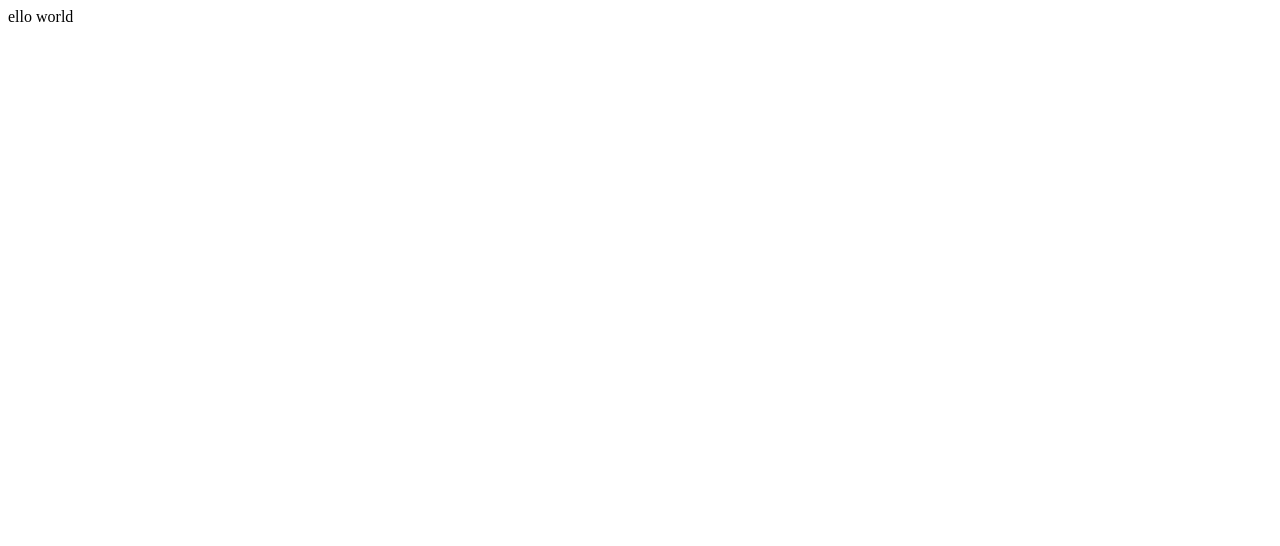
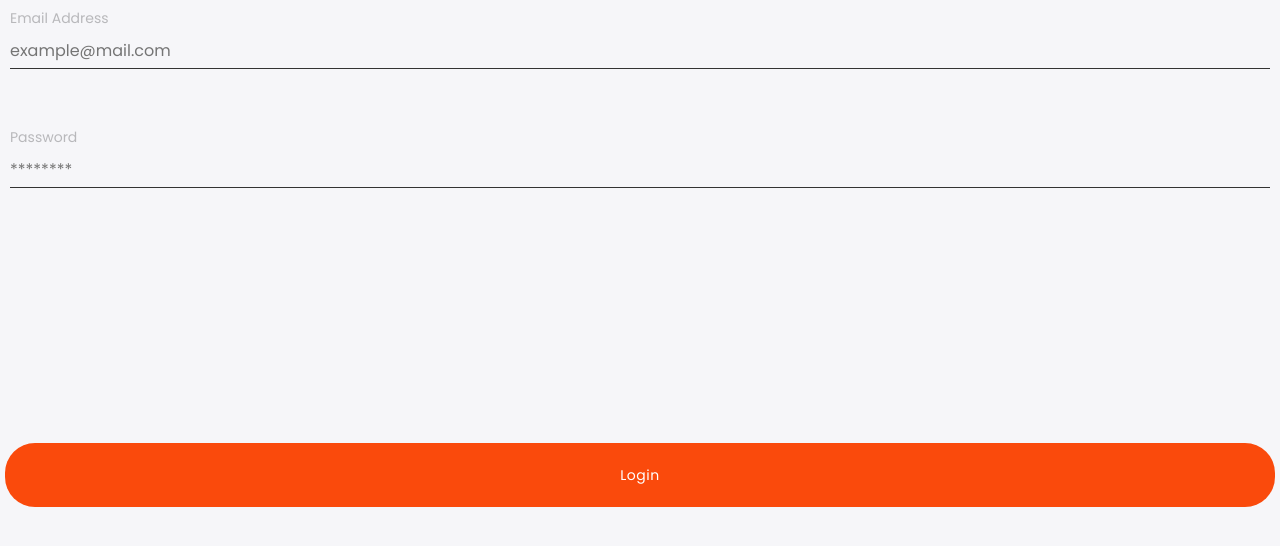
Before and after one commit to nestorlls/eatable, a React (Vite) app: page / in a window 1280 px wide. Shown: the top 546 px of the page. Built offline with nearby package versions, Linux system fonts and the light colour scheme.

Commit message:
login page

```diff
--- a/src/App.jsx
+++ b/src/App.jsx
@@ -1,9 +1,12 @@
-import { useState } from 'react';
+import Input from './components/Input/Input';
+import Login from './components/Login/Login';
 
 function App() {
-  const [count, setCount] = useState(0);
-
-  return <div>ello world</div>;
+  return (
+    <div>
+      <Login />
+    </div>
+  );
 }
 
 export default App;
--- /dev/null
+++ b/src/components/Input/Input.jsx
@@ -0,0 +1,28 @@
+import React from 'react';
+import { InputContainer, StyledInput, StyledLabel } from './InputUi';
+
+const Input = ({
+  label,
+  name,
+  id,
+  type = 'text',
+  value,
+  onChange,
+  placeholder,
+}) => {
+  return (
+    <InputContainer>
+      {label && <StyledLabel htmlFor={id || name}>{label}</StyledLabel>}
+      <StyledInput
+        type={type}
+        name={name}
+        id={id || name}
+        onChange={onChange}
+        value={value}
+        placeholder={placeholder}
+      />
+    </InputContainer>
+  );
+};
+
+export default Input;
--- /dev/null
+++ b/src/components/Input/InputUi.js
@@ -0,0 +1,29 @@
+import styled from '@emotion/styled';
+import { colors, typography } from '../../styles';
+
+const StyledInput = styled.input`
+  border: none;
+  border-bottom: 1px solid ${colors.black};
+  padding: 5px 0;
+  background: ${colors.gray.light};
+  ${typography.text.md};
+  &:focus {
+    outline: none;
+    box-shadow: 0px 0.5px 1px 0.5px rgba(0, 0, 0, 0.5);
+    border-bottom: 1px solid rgba(0, 0, 0, 0.1);
+  }
+`;
+
+const StyledLabel = styled.label`
+  ${typography.text.sm};
+  color: ${colors.gray.dark};
+`;
+
+const InputContainer = styled.div`
+  display: flex;
+  flex-direction: column;
+  padding: 5px;
+  gap: 8px;
+`;
+
+export { StyledInput, StyledLabel, InputContainer };
--- /dev/null
+++ b/src/components/Login/Login.jsx
@@ -0,0 +1,43 @@
+import React, { useState } from 'react';
+import Input from '../Input/Input';
+import { StyledButton, StyledForm } from './LoginUI';
+
+const Login = () => {
+  const [formData, setFormData] = useState({
+    email: '',
+    password: '',
+  });
+
+  console.log(formData);
+
+  const handleChange = (event) => {
+    const { name, value } = event.target;
+    setFormData({ ...formData, [name]: value });
+  };
+
+  return (
+    <div>
+      <StyledForm action=''>
+        <Input
+          label={'Email Address'}
+          name={'email'}
+          id={'email'}
+          type={'email'}
+          placeholder='example@mail.com'
+          onChange={handleChange}
+        />
+        <Input
+          label={'Password'}
+          name={'email'}
+          id={'email'}
+          type={'email'}
+          placeholder='********'
+          onChange={handleChange}
+        />
+        <StyledButton type='submit'>Login</StyledButton>
+      </StyledForm>
+    </div>
+  );
+};
+
+export default Login;
--- /dev/null
+++ b/src/components/Login/LoginUI.js
@@ -0,0 +1,26 @@
+import styled from '@emotion/styled';
+import { colors, typography } from '../../styles';
+
+const StyledForm = styled.form`
+  display: flex;
+  flex-direction: column;
+  gap: 50px;
+  padding: 5px;
+`;
+
+const StyledButton = styled.button`
+  ${typography.text.sm}
+  border: none;
+  background-color: ${colors.orange};
+  color: ${colors.white};
+  padding: 24px 0;
+  border-radius: 30px;
+  letter-spacing: 0.5px;
+  margin-top: 200px;
+  cursor: pointer;
+  &:hover {
+    background-color: #ec4910;
+  }
+`;
+
+export { StyledForm, StyledButton };
--- a/src/main.jsx
+++ b/src/main.jsx
@@ -1,9 +1,13 @@
-import React from 'react'
-import ReactDOM from 'react-dom/client'
-import App from './App'
+import { Global } from '@emotion/react';
+import React from 'react';
+import ReactDOM from 'react-dom/client';
+import App from './App';
+import { global, reset } from './styles/index';
 
 ReactDOM.createRoot(document.getElementById('root')).render(
   <React.StrictMode>
+    <Global styles={reset} />
+    <Global styles={global} />
     <App />
-  </React.StrictMode>,
-)
+  </React.StrictMode>
+);
--- /dev/null
+++ b/src/styles/colors.js
@@ -0,0 +1,12 @@
+export const colors = {
+  gray: {
+    dark: '#B8B8BB',
+    medium: '#F6F6F9',
+    light: '#F6F6F9',
+  },
+  yellow: '#EFB60E',
+  orange: '#FA4A0C',
+  black: '#333333',
+  white: '#FFFFFF',
+  background: '#BCBABA',
+};
--- /dev/null
+++ b/src/styles/global.js
@@ -0,0 +1,83 @@
+/** @jsxImportSource @emotion/react */
+import { css } from '@emotion/react';
+import { colors } from './colors';
+import { fonts } from './typography';
+
+export const reset = css`
+  @import url('https://fonts.googleapis.com/css2?family=Poppins:wght@400;700&display=swap');
+  /* Box sizing rules */
+  *,
+  *::before,
+  *::after {
+    box-sizing: border-box;
+  }
+  /* Remove default margin */
+  body,
+  h1,
+  h2,
+  h3,
+  h4,
+  p,
+  figure,
+  blockquote,
+  dl,
+  dd {
+    margin: 0;
+  }
+  /* Remove list styles on ul, ol elements with a list role, which suggests default styling will be removed */
+  ul[role='list'],
+  ol[role='list'] {
+    list-style: none;
+  }
+  /* Set core root defaults */
+  html:focus-within {
+    scroll-behavior: smooth;
+  }
+  /* Set core body defaults */
+  body {
+    min-height: 100vh;
+    text-rendering: optimizeSpeed;
+    line-height: 1.5;
+  }
+  /* A elements that don't have a class get default styles */
+  a:not([class]) {
+    text-decoration-skip-ink: auto;
+  }
+  /* Make images easier to work with */
+  img,
+  picture {
+    max-width: 100%;
+    display: block;
+  }
+  /* Inherit fonts for inputs and buttons */
+  input,
+  button,
+  textarea,
+  select {
+    font: inherit;
+  }
+  /* Remove all animations, transitions and smooth scroll for people that prefer not to see them */
+  @media (prefers-reduced-motion: reduce) {
+    html:focus-within {
+      scroll-behavior: auto;
+    }
+    *,
+    *::before,
+    *::after {
+      animation-duration: 0.01ms !important;
+      animation-iteration-count: 1 !important;
+      transition-duration: 0.01ms !important;
+      scroll-behavior: auto !important;
+    }
+  }
+`;
+
+export const global = css`
+  body {
+    font-size: 1rem;
+    line-height: 1.5rem;
+    font-family: ${fonts.primary};
+    color: ${colors.gray.dark};
+    background-color: ${colors.gray.medium};
+  }
+`;
--- /dev/null
+++ b/src/styles/index.js
@@ -0,0 +1,5 @@
+import { colors } from './colors';
+import { reset, global } from './global';
+import { typography } from './typography';
+
+export { colors, reset, global, typography };
--- /dev/null
+++ b/src/styles/typography.js
@@ -0,0 +1,68 @@
+export const fonts = {
+  primary: `"Poppins", -apple-system, BlinkMacSystemFont, "Segoe UI", Roboto,
+  Oxygen, Ubuntu, Cantarell, "Open Sans", "Helvetica Neue", sans-serif`,
+};
+
+export const typography = {
+  text: {
+    xs: `
+    font-size: 0.75rem;
+    line-height: 1rem;
+    `,
+    sm: `
+    font-size: 0.875rem;
+    line-height: 1rem;
+    `,
+    md: `
+    font-size: 1rem;
+    line-height: 1.5rem;
+    `,
+    lg: `
+    font-size: 1.125rem;
+    line-height: 1.75rem;
+    `,
+    xl: `
+    font-size: 1.25rem;
+    line-height: 1.75rem;
+    `,
+  },
+  head: {
+    xs: `
+    font-size: 1.25rem;
+    line-height: 1.75rem;
+    `,
+    sm: `
+    font-size: 1.5rem;
+    line-height: 2rem;
+    `,
+    md: `
+    font-size: 1.875rem;
+    line-height: 2.25rem;
+    `,
+    lg: `
+    font-size: 2.25rem;
+    line-height: 2.5rem;
+    `,
+    xl: `
+    font-size: 3rem;
+    line-height: 3rem;
+    `,
+    xxl: `
+    font-size: 3.75rem;
+    line-height: 3.75rem;
+    `,
+  },
+};
+
+for (const size in typography.text) {
+  typography.text[size] += `
+  font-family: ${fonts.primary};
+  `;
+}
+
+for (const size in typography.head) {
+  typography.head[size] += `
+  font-family: ${fonts.secondary};
+  font-weight: 600;
+  `;
+}
```
